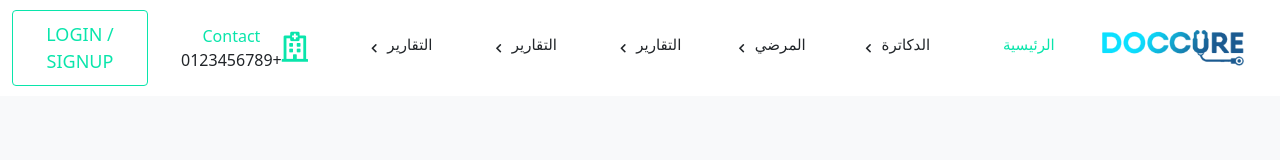
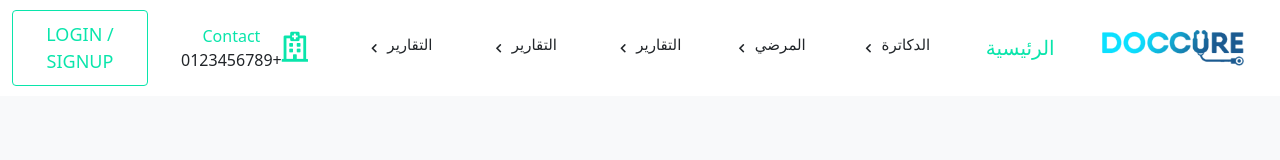
Before and after one commit to awny277/elmahalla-doctors, a React (Create React App) app: page /home in a window 1280 px wide. Shown: the top 160 px of the page. Built offline with nearby package versions, Linux system fonts and the light colour scheme.

Commit message:
https://github.com/awny277/elmahalla-doctors

```diff
--- a/src/components/NavBar/Nav.jsx
+++ b/src/components/NavBar/Nav.jsx
@@ -25,7 +25,7 @@ function OffCanvasNav({ name, ...props }) {
         <Offcanvas.Body className="offcanvasBody">
           <Container>
             <div className="HomeActiveOffcan Heading ">
-              <NavLink to="/" className="HomeActiveNav">الرئيسية</NavLink>
+              <NavLink to="/home" className="HomeActiveNav">الرئيسية</NavLink>
             </div>
             <div className="Invoices Heading offcanvasHeader  ">
               <div onClick={() => NavClick()} data-cont=".one" className="offcanvasLinkName active">
@@ -162,7 +162,7 @@ const Nav = (props) => {
               <Row>
                 <Col >
                   <div className=" Heading">
-                    <h3 className="HomeActiveNav">الرئيسية</h3>
+                    <NavLink to="/home" className="HomeActiveNav">الرئيسية</NavLink>
                   </div>
                 </Col>
                 <Col >
```
